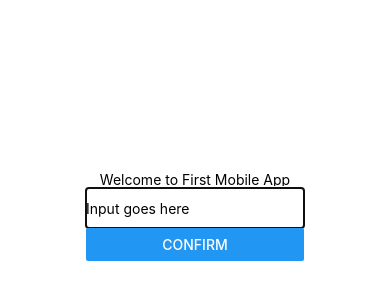
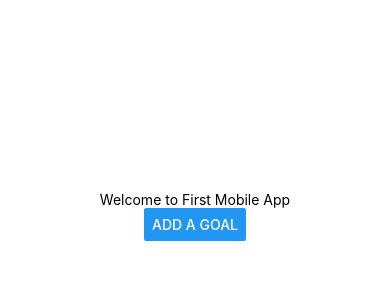
Before and after one commit to eric3318/cs5520-mobile-development, a React Native app: screen / in a window 390 px wide. Shown: the part 206-506 px from the top of the page. Built offline with nearby package versions, Linux system fonts and the light colour scheme.

Commit message:
added modal

```diff
--- a/App.js
+++ b/App.js
@@ -1,5 +1,5 @@
 import { StatusBar } from "expo-status-bar";
-import { StyleSheet, Text, TextInput, View } from "react-native";
+import { Button, StyleSheet, Text, View } from "react-native";
 import Header from "./components/Header";
 import Input from "./components/Input";
 import { useState } from "react";
@@ -7,21 +7,32 @@ import { useState } from "react";
 export default function App() {
   const appName = "First Mobile App";
   const [text, setText] = useState("");
+  const [isVisible, setIsVisible] = useState(false);
 
-  const handleInputData = (text) => {
-    updateText(text);
+  const handleInputData = (changedText) => {
+    updateText(changedText);
+    setIsVisible(false);
   };
 
   const updateText = (changedText) => {
     setText(changedText);
   };
 
+  const handleButtonClick = () => {
+    setIsVisible(true);
+  };
+
   return (
     <View style={styles.container}>
       <StatusBar style="auto" />
       <Header appName={appName} />
-      <Input shouldFocus={true} inputDataHandler={handleInputData} />
+      <Input
+        shouldFocus={true}
+        inputDataHandler={handleInputData}
+        isVisible={isVisible}
+      />
       <Text>{text}</Text>
+      <Button title="Add a goal" onPress={handleButtonClick}></Button>
     </View>
   );
 }
--- a/components/Input.jsx
+++ b/components/Input.jsx
@@ -1,8 +1,8 @@
-import { Text, TextInput, View } from "react-native";
+import { Modal, StyleSheet, Text, TextInput, View } from "react-native";
 import { useState } from "react";
 import { Button } from "react-native";
 
-export default function Input({ shouldFocus, inputDataHandler }) {
+export default function Input({ shouldFocus, inputDataHandler, isVisible }) {
   const [text, setText] = useState("");
   const [isFocused, setIsFocused] = useState(false);
 
@@ -12,6 +12,7 @@ export default function Input({ shouldFocus, inputDataHandler }) {
   };
 
   return (
+    <Modal animationType="slide" visible={isVisible}>
       <View>
         <TextInput
           style={{ height: 40 }}
@@ -38,5 +39,15 @@ export default function Input({ shouldFocus, inputDataHandler }) {
         )}
         <Button title="Confirm" onPress={handleConfirm} />
       </View>
+    </Modal>
   );
 }
+
+const styles = StyleSheet.create({
+  container: {
+    flex: 1,
+    backgroundColor: "#fff",
+    alignItems: "center",
+    justifyContent: "center",
+  },
+});
```
Lines whose indentation alone changed are shown as unchanged.
